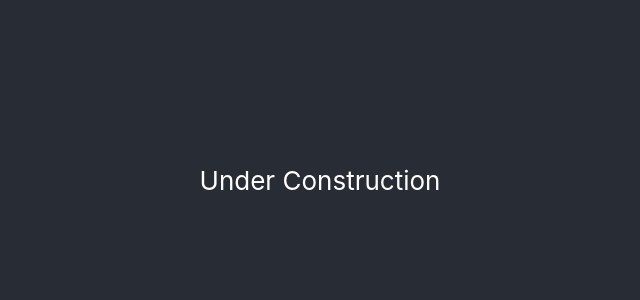
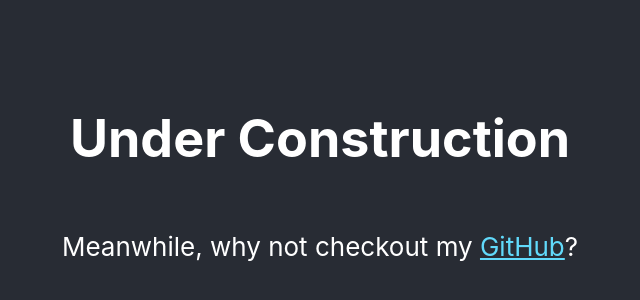
Before and after one commit to nathanflsmith/nathanflsmith.github.io, a React (Create React App) app: page / in a window 1280 px wide. Shown: the part 220-520 px from the top of the page, without its empty margins (320-960 px from the left). Built offline with nearby package versions, Linux system fonts and the light colour scheme.

Commit message:
Add temporary construction message in App.tsx

```diff
--- a/src/App.tsx
+++ b/src/App.tsx
@@ -4,8 +4,18 @@ function App() {
   return (
     <div className="App">
       <header className="App-header">
+        <h1>Under Construction</h1>
         <p>
-          Under Construction
+          Meanwhile, why not checkout my{' '}
+          <a
+            className="App-link"
+            href="https://github.com/nathanflsmith"
+            target="_blank"
+            rel="noreferrer"
+          >
+            GitHub
+          </a>
+          ?
         </p>
       </header>
     </div>
```
